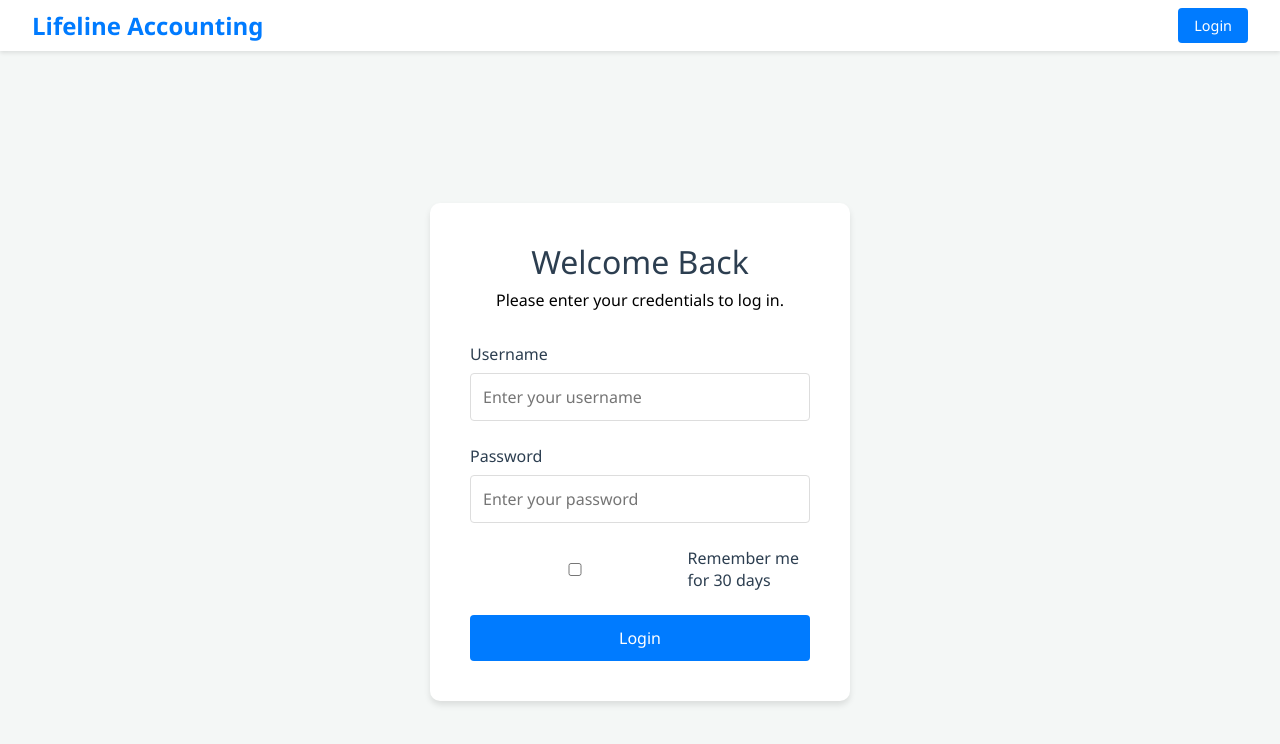
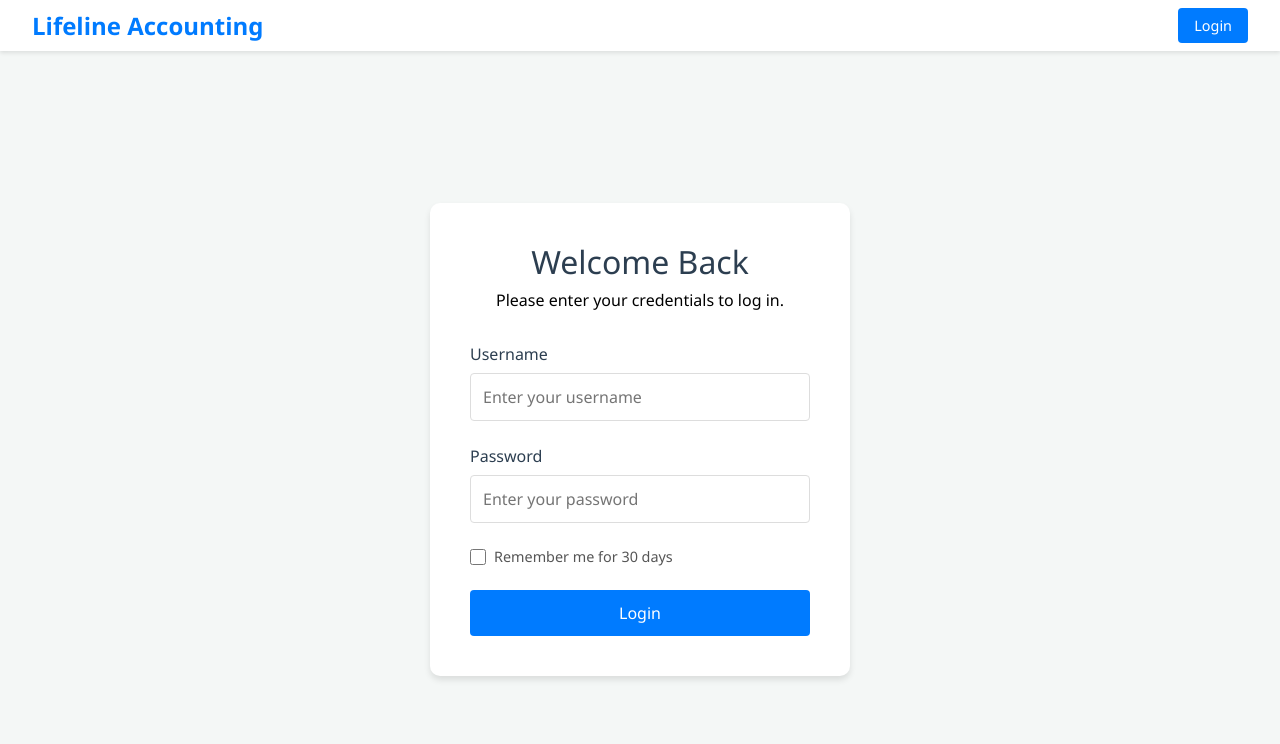
Before and after one commit to danistar12/Lifeline-Accounting-Software, a Vue app in the folder frontend/: page /login in a window 1280 px wide. Shown: the top 744 px of the page. Built offline with nearby package versions, Linux system fonts and the light colour scheme; no server answers.

Commit message:
Fix remember me styling - better spacing and professional appearance

```diff
--- a/frontend/src/components/Login.vue
+++ b/frontend/src/components/Login.vue
@@ -143,14 +143,25 @@ export default {
   display: flex;
   align-items: center;
   margin-bottom: 1.5rem;
+  gap: 0.5rem;
 }
 
 .remember-me input[type="checkbox"] {
-  margin-right: 0.5rem;
+  margin: 0;
+  width: 16px;
+  height: 16px;
 }
 
 .remember-me label {
-  margin-bottom: 0;
+  margin: 0;
   cursor: pointer;
+  font-size: 0.9rem;
+  color: #555;
+}
+
+.error-message {
+  color: #dc3545;
+  text-align: center;
+  margin-top: 1rem;
 }
 </style>
```
Also changed, not shown: 1 other file (tests, documents, lock files or other folders).
